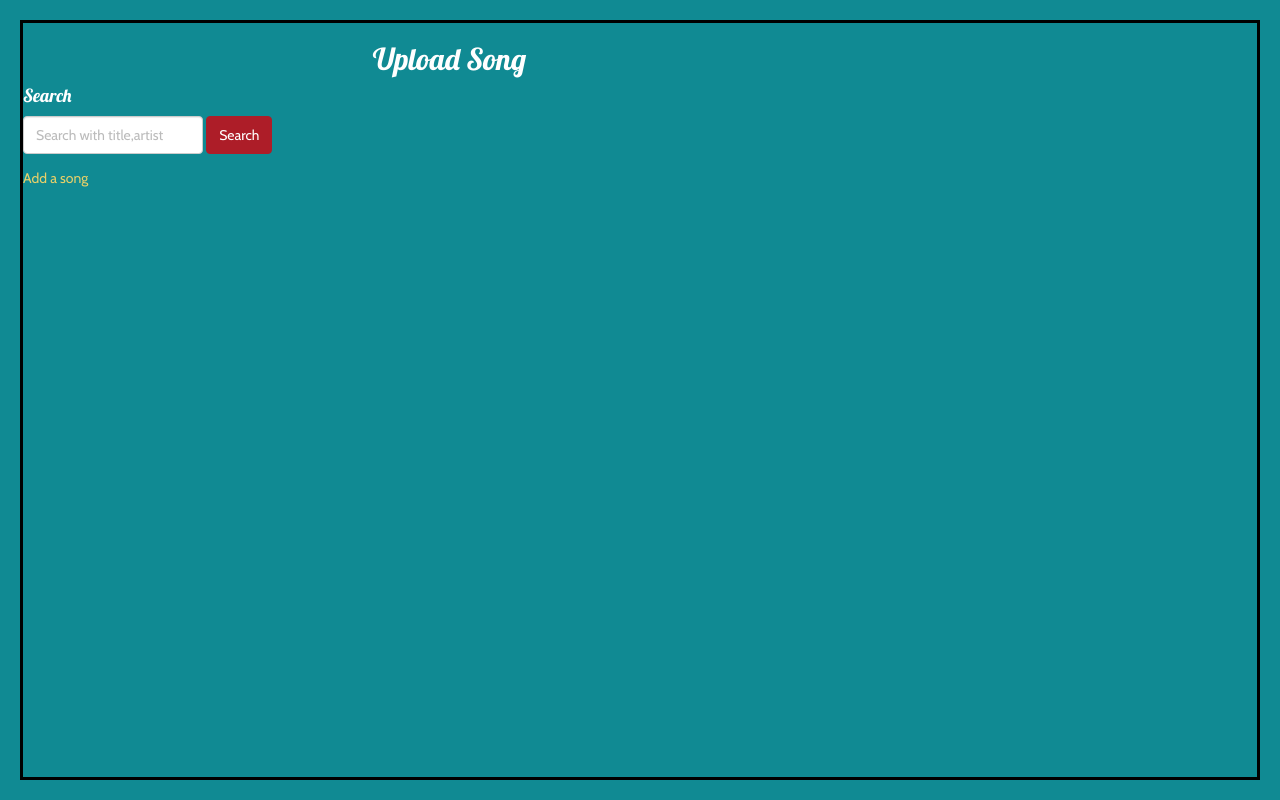
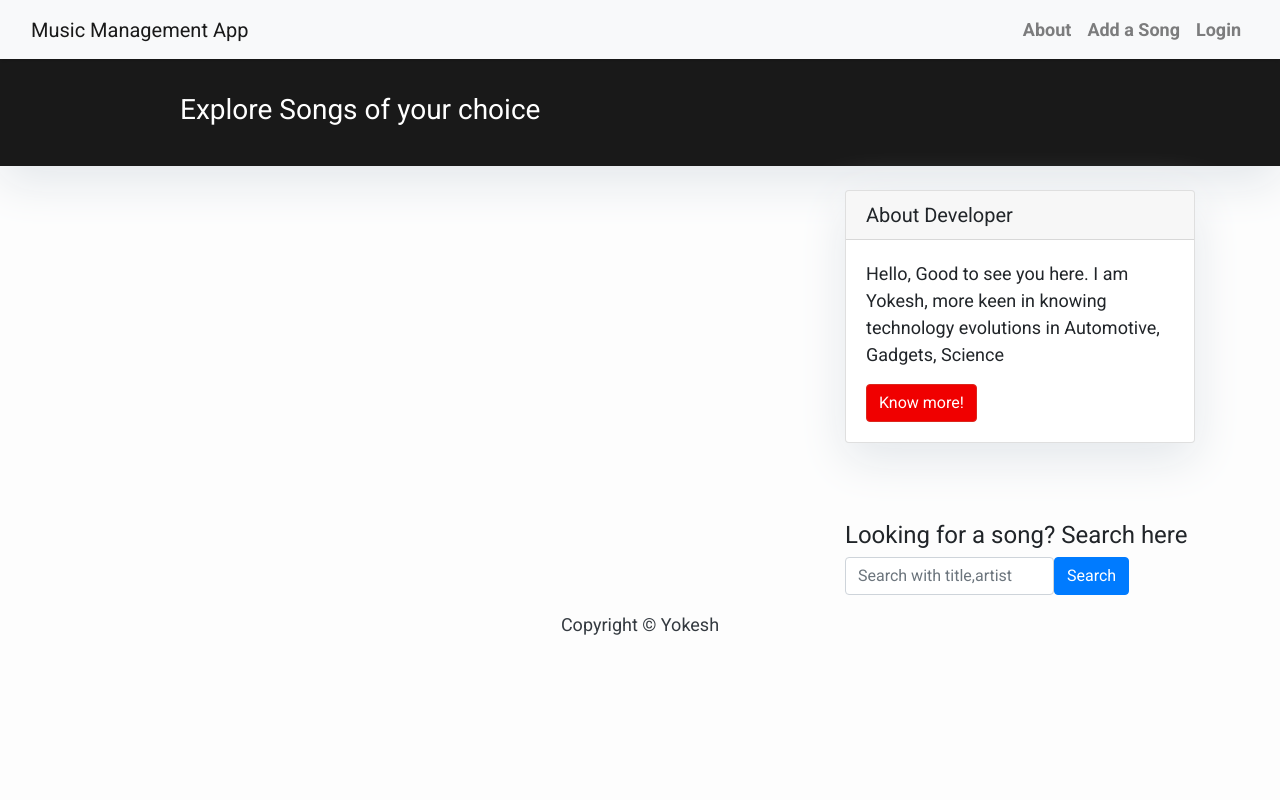
Before and after one commit to Yokeshwaran95/Flask_MusicManager, a Flask app: page / in a window 1280 px wide. Run offline with Flask 2, Linux system fonts and the light colour scheme; data that the repository does not hold is empty; some libraries are stand-ins or nearby versions.

Commit message:
Improved Home UX, Implemented Search

```diff
--- a/static/css/custom.css
+++ b/static/css/custom.css
@@ -1,9 +1,26 @@
-     	body{
-    		margin:20px;
-    		border:black solid;
+ body{
+   margin:20px;
+   border:black solid;
+   font-family:monospace;
+   background-color: #6c679875;
+    		/*height:100vh;*/
     	}
 
-    	.audio {
+  .row{
+  margin:30px;
+  padding-top:50px;
+  display:flex;
+  align-items:center;
+  flex-wrap:wrap;
+  justify-content:space-around;
+  width:100%;
+}
+
+.col-1{
+  flex-basis:50%;
+  text-align:left;
+}
+ .audio {
  width: 100%;
  border:black;
  }
@@ -18,12 +35,22 @@
  }
 
  .upload{
- 	top:50%;
- 	bottom:50%;
- 	transform: translate(-50%,-50%);
- 	border:black solid;
+	top:50%;
+ 	left:50%;
+ 	padding:20px;
+ 	margin:20%;
  }
 
 
+  .upload-header{
+ 	top:50%;
+ 	left:50%;
+ 	padding:20px;
+ 	margin: 30px 20%;
+ 	/*border:black solid;*/
+ 	align-items:center;
+ }
 
- /*song detail html css*/
+ h1{
+ 	text-align:center;
+ }
--- /dev/null
+++ b/templates/base.html
@@ -0,0 +1,71 @@
+<!DOCTYPE html>
+<html>
+
+    <head>
+        <title>Music Manager</title>
+        <link href="https://fonts.googleapis.com/css?family=Roboto:400,700" rel="stylesheet">
+        <meta name="google" content="notranslate" />
+        <meta name="viewport" content="width=device-width, initial-scale=1" />
+        <link rel="stylesheet" href="https://maxcdn.bootstrapcdn.com/bootstrap/4.0.0/css/bootstrap.min.css" integrity="sha384-Gn5384xqQ1aoWXA+058RXPxPg6fy4IWvTNh0E263XmFcJlSAwiGgFAW/dAiS6JXm"
+            crossorigin="anonymous" />
+    </head>
+
+    <body>
+        <style>
+            body {
+            font-family: "Roboto", sans-serif;
+            font-size: 17px;
+            background-color: #fdfdfd;
+        }
+        .shadow {
+            box-shadow: 0 4px 2px -2px rgba(0, 0, 0, 0.1);
+        }
+        .btn-danger {
+            color: #fff;
+            background-color: #f00000;
+            border-color: #dc281e;
+        }
+        .masthead {
+            /*background: #3398E1;*/
+            background: #191919;
+            height: auto;
+            padding-bottom: 15px;
+            box-shadow: 0 16px 48px #E3E7EB;
+            padding-top: 10px;
+        }
+    </style>
+
+        <!-- Navigation -->
+        <nav class="navbar navbar-expand-lg navbar-light bg-light shadow" id="mainNav">
+            <div class="container-fluid">
+                <a class="navbar-brand" href="{{ url_for('index') }}">Music Management App</a>
+                <button class="navbar-toggler navbar-toggler-right" type="button" data-toggle="collapse" data-target="#navbarResponsive"
+                    aria-controls="navbarResponsive" aria-expanded="false" aria-label="Toggle navigation">
+                    <span class="navbar-toggler-icon"></span>
+                </button>
+                <div class="collapse navbar-collapse" id="navbarResponsive">
+                    <ul class="navbar-nav ml-auto">
+                        <li class="nav-item text-black">
+                            <a class="nav-link text-black font-weight-bold" href="http://knowyokesh.herokuapp.com/">About</a>
+                        </li>
+                        <li class="nav-item text-black">
+                            <a class="nav-link text-black font-weight-bold" href="{{ url_for('upload') }}">Add a Song</a>
+                        </li>
+
+                        <li class="nav-item text-black">
+                        <a class="nav-link text-black font-weight-bold" href="{{ url_for('upload') }}">Login</a>
+                        </li>
+
+                    </ul>
+                </div>
+            </div>
+        </nav>
+        {% block content %}
+        <!-- Content Goes here -->
+        {% endblock content %}
+        <!-- Footer -->
+        <footer class="py-3 bg-grey">
+            <p class="m-0 text-dark text-center ">Copyright &copy; Yokesh</p>
+        </footer>
+    </body>
+</html>
--- a/templates/index.html
+++ b/templates/index.html
@@ -1,33 +1,54 @@
-<html>
-<head>
-	<link rel="stylesheet" href="{{ url_for('static', filename='css/bootstrap.css') }}"/>
-    <link rel="stylesheet" href="{{ url_for('static', filename='css/custom.css') }}"/>
-    <title>Upload song</title>
-</head>
-<body>
-<div class="form-audio">
-    <h2>Upload Song</h2>
+{% extends "base.html" %}
+{% block content %}
+<style>
+    body {
+        font-family: "Roboto", sans-serif;
+        font-size: 18px;
+        background-color: #fdfdfd;
+    }
+
+    .head_text {
+        color: white;
+    }
+
+    .card {
+        box-shadow: 0 16px 48px #E3E7EB;
+    }
+</style>
+
+<header class="masthead">
+    <div class="overlay"></div>
+    <div class="container">
+        <div class="row">
+            <div class=" col-md-8 col-md-10 mx-auto">
+                <div class="site-heading">
+                    <h3 class=" site-heading my-4 mt-3 text-white"> Explore Songs of your choice </h3>
+                    <p class="text-light">
+                    </p>
+                </div>
+            </div>
+        </div>
+    </div>
+</header>
+<div class="container">
+    <div class="row">
+        <!-- Blog Entries Column -->
+        <div class="col-md-8 mt-3 left">
+            {% for song in song_list %}
+            <div class="card mb-4">
+                <div class="card-body">
+                    <h2 class="card-title"><a href="{{ url_for('index_detail',song_slug=song.slug) }}">{{ song.filename }}</a></h2>
+                    <label>Artist</label><p class="card-text text-muted h6">{{ song.artist }} </p>
+                    <label>Album</label><p class="card-text text-muted h6">{{ song.album }} </p>
+                    <div class="utility">
+                        <a href="{{ url_for('delete',song_slug=song.slug) }}">Delete</a>
+                        <a href="{{ url_for('download',song_filename=song.filename) }}">Download</a>
+                    </div>
+                </div>
+            </div>
+            {% endfor %}
+        </div>
+{% block sidebar %} {% include 'sidebar.html' %} {% endblock sidebar %}
+    </div>
 </div>
-<div>
-	<h4>Search</h4>
-	<form class="form-inline" method="GET" action="search">
-		<div class="form-group">
-			<input type='text' class="form-control" name="query" id="query" placeholder="Search with title,artist">
-
-		</div>
-		<button type="submit" class="btn btn-primary">Search</button>
-	</form>
-</div>
-<div class="Add-song">
-    <a href="{{ url_for('upload') }}">Add a song</a>
-    {% for songs in song_list %}
-    <a href="{{ url_for('index_detail',song_slug=songs.slug) }}"><p>{{songs.title}}</p></a>
-    <p>{{ songs.album }}</p>
-    <p>{{ songs.artist }}</p>
-    <h3><a href="{{ url_for('delete',song_slug=songs.slug) }}"><p>delete</p></a></h3>
-    <h3><a href="{{ url_for('download',song_filename=songs.filename) }}"><p>download</p></a></h3>
-    <br><hr><br>
-    {% endfor %}
-</div>
-</body>
-</html>
+{%endblock%}
--- /dev/null
+++ b/templates/sidebar.html
@@ -0,0 +1,34 @@
+{% block sidebar %}
+
+<style>
+        .card{
+            box-shadow: 0 16px 48px #E3E7EB;
+        }
+
+</style>
+
+<!-- Sidebar Widgets Column -->
+<div class="col-md-4 float-right ">
+<div class="card my-4">
+        <h5 class="card-header">About Developer</h5>
+    <div class="card-body">
+        <p class="card-text"> Hello, Good to see you here. I am Yokesh, more keen in knowing technology evolutions in Automotive, Gadgets, Science</p>
+        <a href="http://knowyokesh.herokuapp.com/" target="blank"
+           class="btn btn-danger">Know more!</a>
+    </div>
+</div>
+<br><br>
+<div>
+    <h4>Looking for a song? Search here</h4>
+    <form class="form-inline" method="GET" action="search">
+        <div class="form-group">
+            <input type='text' class="form-control" name="query" id="query" placeholder="Search with title,artist">
+
+        </div>
+        <button type="submit" class="btn btn-primary">Search</button>
+    </form>
+</div>
+
+</div>
+
+{% endblock sidebar %}
```
Also changed, not shown: static/css/upload_custom.css (+36 -2 lines), templates/song_detail.html (+1 -32 lines), 3 other files.
